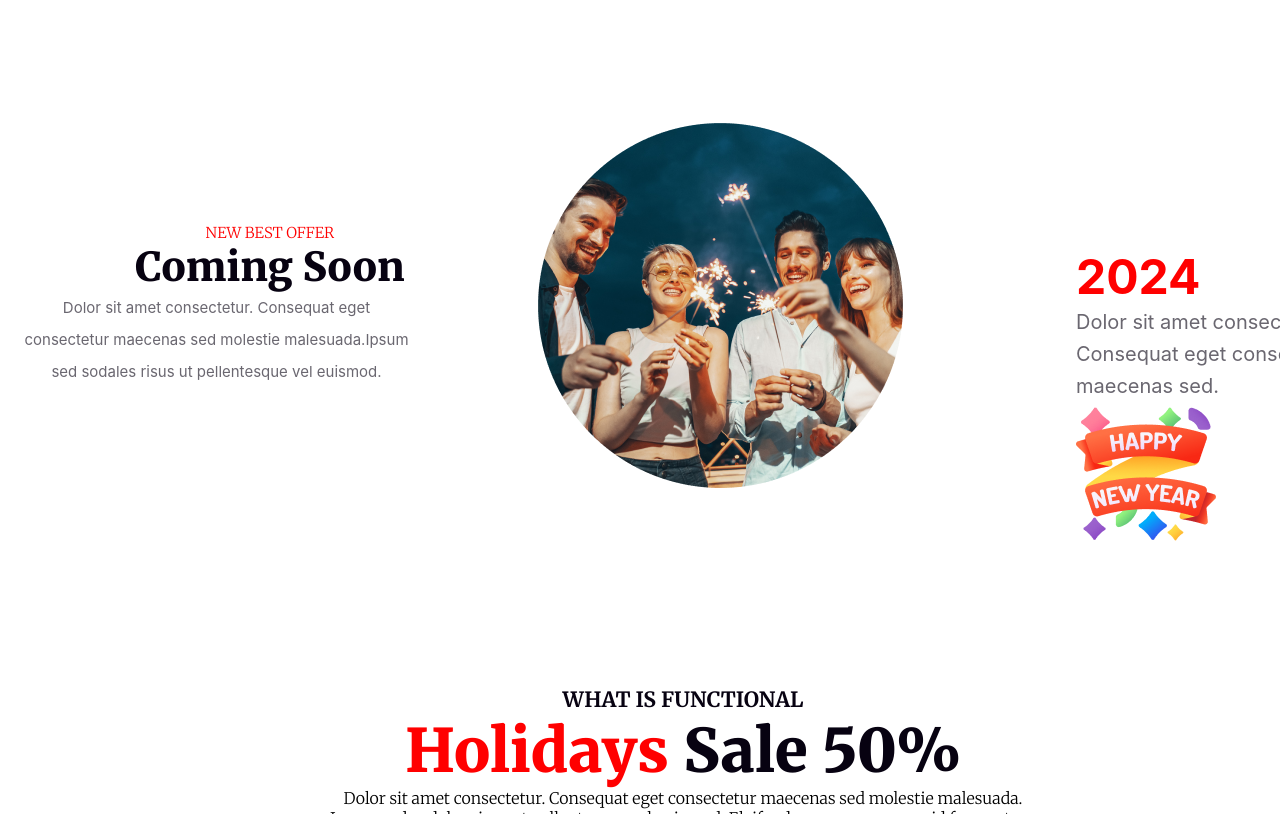
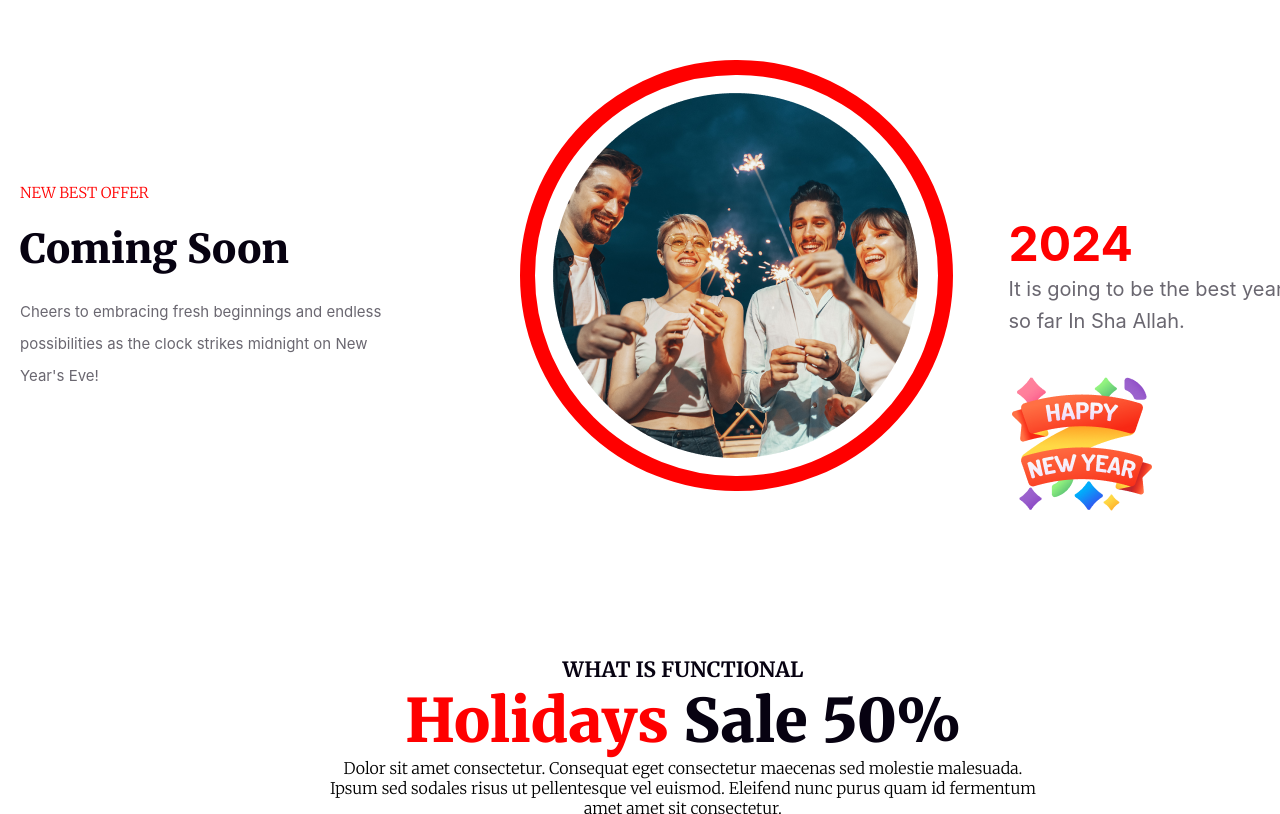
Before and after one commit to msifatsadiq/new-year-assignment, a plain HTML site: page index.html in a window 1280 px wide. Shown: the part 2945-3759 px from the top of the page. Drawn offline with Linux system fonts and the light colour scheme.

Commit message:
adding the revised sixth section

```diff
--- a/index.html
+++ b/index.html
@@ -80,21 +80,21 @@
                 <div class="new-offer">
                     <h4 class="heading">NEW BEST OFFER</h4>
                     <h2 class="mid">Coming Soon</h2>
-                    <p class="para">Dolor sit amet consectetur. Consequat eget consectetur maecenas sed molestie
-                        malesuada.Ipsum sed sodales risus ut pellentesque vel euismod. </p>
+                    <p class="para">Cheers to embracing fresh beginnings and endless possibilities as the clock strikes midnight on New Year's Eve!</p>
                 </div>
                 <div class="image">
                     <img src="resources/Ellipse 1.png" alt="">
                 </div>
                 <div class="two-zero">
                     <h2>2024</h2>
-                    <p>Dolor sit amet consectetur. Consequat eget consectetur maecenas sed.</p>
+                    <p>It is going to be the best year so far In Sha Allah.</p>
                 </div>
                 <div class="happy-new-year">
                     <img src="resources/Group 96.png" alt="">
                 </div>
             </div>
         </section>
+        <!-- section six -->
 
         <section id="holiday-main">
             <div class="holiday-text">
--- a/styles/style.css
+++ b/styles/style.css
@@ -168,12 +168,14 @@
     width: 1320px;
     height: 482px;
     flex-shrink: 0;
-    background:linear-gradient(180deg, rgba(255, 0, 0, 0.10), rgba(255, 0, 0, 0.00));
+    background: linear-gradient(180deg, rgba(255, 0, 0, 0.10), rgba(255, 0, 0, 0.00));
 
 }
-.join-now{
+
+.join-now {
     padding: 100px;
 }
+
 .join-now-main .join-now {
     color: #F00;
     text-align: center;
@@ -207,9 +209,10 @@
     flex-shrink: 0;
     margin-left: auto;
     margin-right: auto;
-    margin-top: 150px;
+    margin-top: 120px;
     align-items: center;
     padding: 20px;
+    /* border: 1px solid red; */
 
 }
 
@@ -220,15 +223,16 @@
 
 .new-offer .heading {
     color: #F00;
-    text-align: center;
+    text-align: left;
     font-size: 15px;
     font-style: normal;
     font-weight: 500;
     line-height: normal;
+    margin-top: 25px;
 }
 
 .new-offer .mid {
-    text-align: center;
+    text-align: left;
     color: #070211;
     font-family: Merriweather;
     font-size: 40px;
@@ -236,18 +240,23 @@
     font-weight: 900;
     line-height: normal;
     text-transform: capitalize;
+    margin-top: 22px;
 }
 
 .new-offer .para {
     width: 393px;
-    text-align: center;
+    text-align: left;
     color: rgba(7, 2, 17, 0.60);
     font-family: Inter;
     font-size: 15px;
     font-style: normal;
     font-weight: 400;
     line-height: 32px;
-    text-wrap: wrap;
+    margin-top: 22px;
+}
+
+.new-offer {
+    margin-left: 0;
 }
 
 .new-offer-section .image {
@@ -258,14 +267,14 @@
     border-radius: 332.844px;
     padding: 18px;
     background: #FFF;
+    background: rgba(255, 255, 255, 0) -91.279px 0px / 150.038% 100% no-repeat;
+    border: 15px solid #F00;
 }
 
 .two-zero {
     margin: auto;
     /* border: 1px solid red; */
-    margin-right: -12px;
     text-align: left;
-    margin-bottom: 9em;
 }
 
 .two-zero h2 {
@@ -285,7 +294,6 @@
     font-style: normal;
     font-weight: 400;
     line-height: 32px;
-    /* 160% */
 }
 
 .happy-new-year {
@@ -294,7 +302,7 @@
     flex-shrink: 0;
     position: absolute;
     margin-top: 338px;
-    margin-left: 66em;
+    margin-left: 62em;
 }
 
 /* section6 */
```
